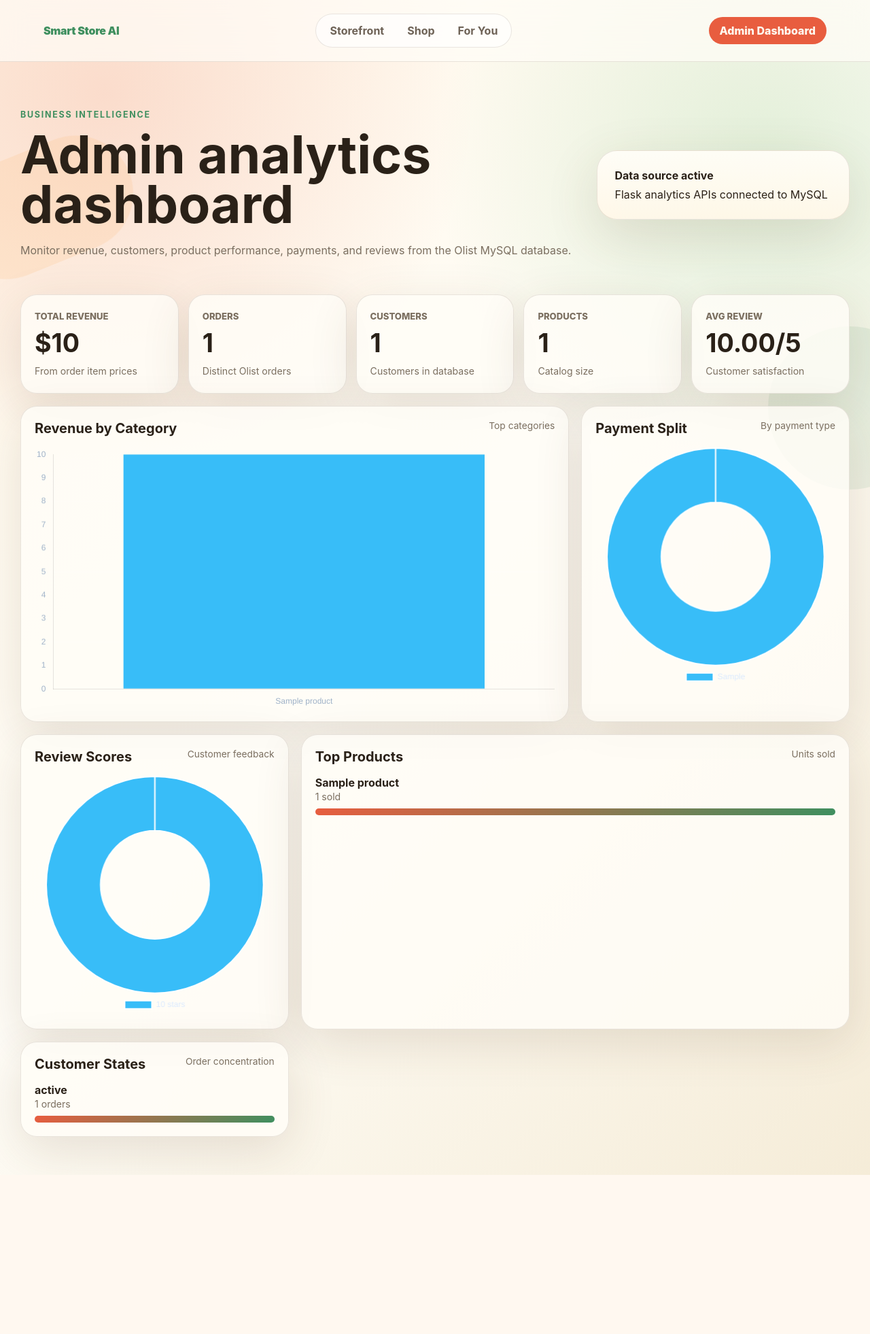
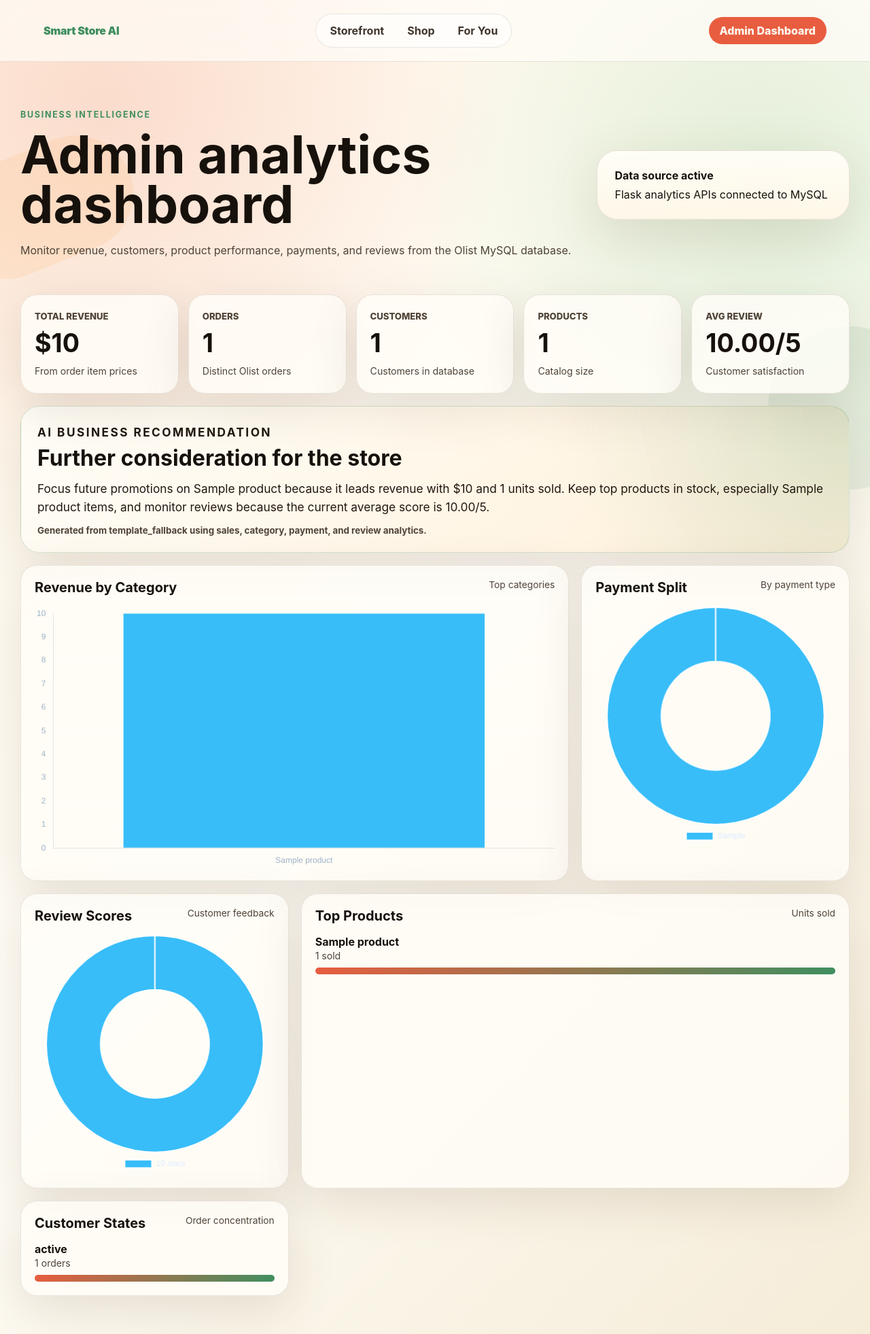
Before and after one commit to GanaTuka/Smart-Store-AI-Recommendation-System, a Flask app: page /admin in a window 1280 px wide. Shown: the whole page at 68% size. Before the commit the page ends 1728 px from the top, so only its background shows below. Run offline with Flask 3, Linux system fonts and the light colour scheme; tables that the repository leaves empty hold one stand-in row (values such as "Sample post"); data that the repository does not hold is empty.

Commit message:
admin panel ai oruulav

```diff
--- /dev/null
+++ b/analytics/ai_business_insights.py
@@ -0,0 +1,49 @@
+from ai.ollama_explainer import call_ollama
+from analytics.category_analysis import get_top_categories
+from analytics.payment_analysis import get_payment_breakdown
+from analytics.review_analysis import get_average_review_score
+from analytics.sales_analysis import get_sales_summary
+from analytics.top_products import get_top_products
+
+
+def get_business_recommendation():
+    summary = get_sales_summary()
+    categories = get_top_categories(3)
+    products = get_top_products(3)
+    payments = get_payment_breakdown()
+    average_review = get_average_review_score()
+
+    top_category = categories[0] if categories else {"category": "unknown", "revenue": 0, "units_sold": 0}
+    top_product = products[0] if products else {"category": "unknown", "units_sold": 0, "revenue": 0}
+    top_payment = payments[0] if payments else {"payment_type": "unknown", "payment_value": 0}
+
+    fallback = (
+        f"Focus future promotions on {top_category['category']} because it leads revenue "
+        f"with ${float(top_category['revenue'] or 0):,.0f} and {top_category['units_sold']} units sold. "
+        f"Keep top products in stock, especially {top_product['category']} items, and monitor reviews "
+        f"because the current average score is {average_review}/5."
+    )
+
+    prompt = f"""
+You are a business analyst for an e-commerce admin dashboard.
+Write one practical recommendation for the store owner in 2 short sentences.
+Use only the numbers below. Do not invent details.
+
+Total revenue: ${float(summary.get('total_sales') or 0):,.0f}
+Total orders: {summary.get('total_orders')}
+Top category: {top_category['category']} with ${float(top_category['revenue'] or 0):,.0f} revenue and {top_category['units_sold']} units sold
+Top product category: {top_product['category']} with {top_product['units_sold']} units sold
+Top payment method: {top_payment['payment_type']}
+Average review score: {average_review}/5
+
+Base recommendation: {fallback}
+""".strip()
+    llm_text = call_ollama(prompt)
+
+    return {
+        "recommendation": llm_text or fallback,
+        "source": "ollama" if llm_text else "template_fallback",
+        "top_category": top_category,
+        "top_product": top_product,
+        "average_review_score": average_review,
+    }
--- a/routes/analytics.py
+++ b/routes/analytics.py
@@ -1,5 +1,6 @@
 from flask import Blueprint, jsonify, render_template
 
+from analytics.ai_business_insights import get_business_recommendation
 from analytics.category_analysis import get_top_categories
 from analytics.customer_analysis import get_top_customer_states
 from analytics.payment_analysis import get_payment_breakdown
@@ -45,3 +46,8 @@ def review_distribution_api():
 @analytics_bp.route("/analytics/customer-states")
 def customer_states_api():
     return jsonify(get_top_customer_states())
+
+
+@analytics_bp.route("/analytics/business-recommendation")
+def business_recommendation_api():
+    return jsonify(get_business_recommendation())
--- a/static/css/style.css
+++ b/static/css/style.css
@@ -4,8 +4,8 @@
     --panel: #fffdf7;
     --accent: #e85d3f;
     --accent-2: #3f8f5f;
-    --text: #2a2118;
-    --muted: #7b6f60;
+    --text: #17110c;
+    --muted: #4f4338;
     --warning: #d99a25;
     --danger: #c94b4b;
     --line: rgba(79, 55, 32, 0.12);
@@ -97,7 +97,7 @@ a { color: inherit; text-decoration: none; }
 
 .nav-links a {
     border-radius: 999px;
-    color: #6e6256;
+    color: #3f352c;
     font-weight: 700;
     padding: 8px 14px;
 }
@@ -707,6 +707,35 @@ input {
 .kpi-card strong { display: block; font-size: clamp(1.45rem, 3vw, 2.35rem); margin: 8px 0; }
 .kpi-card p { font-size: 0.88rem; margin: 0; }
 
+.admin-ai-panel {
+    background:
+        radial-gradient(circle at top right, rgba(63, 143, 95, 0.18), transparent 34%),
+        linear-gradient(135deg, rgba(255, 253, 247, 0.96), rgba(255, 240, 216, 0.96));
+    border: 1px solid rgba(63, 143, 95, 0.22);
+    border-radius: 28px;
+    box-shadow: 0 24px 80px var(--shadow);
+    display: grid;
+    gap: 12px;
+    margin: 18px 0;
+    padding: 24px;
+}
+
+.admin-ai-panel h2 {
+    font-size: clamp(1.4rem, 3vw, 2rem);
+    margin: 4px 0 0;
+}
+
+.admin-ai-panel p {
+    color: #21170f;
+    font-size: 1.08rem;
+    margin: 0;
+}
+
+.admin-ai-panel small {
+    color: #4f4338;
+    font-weight: 750;
+}
+
 .dashboard-grid {
     display: grid;
     grid-template-columns: repeat(3, minmax(0, 1fr));
--- a/static/js/admin-dashboard.js
+++ b/static/js/admin-dashboard.js
@@ -68,16 +68,19 @@ function renderLeaderboard(id, rows, valueKey, valueLabel) {
 
 async function loadDashboard() {
     try {
-        const [summary, categories, payments, reviews, products, states] = await Promise.all([
+        const [summary, categories, payments, reviews, products, states, business] = await Promise.all([
             fetchJson('/analytics/summary'),
             fetchJson('/analytics/top-categories'),
             fetchJson('/analytics/payment-breakdown'),
             fetchJson('/analytics/review-distribution'),
             fetchJson('/analytics/top-products'),
             fetchJson('/analytics/customer-states'),
+            fetchJson('/analytics/business-recommendation'),
         ]);
 
         renderSummary(summary);
+        document.getElementById('businessRecommendation').textContent = business.recommendation;
+        document.getElementById('businessRecommendationSource').textContent = `Generated from ${business.source} using sales, category, payment, and review analytics.`;
         barChart('categoryChart', categories.map(row => row.category), categories.map(row => Number(row.revenue)), 'Revenue');
         doughnutChart('paymentChart', payments.map(row => row.payment_type), payments.map(row => Number(row.payment_value)));
         doughnutChart('reviewChart', reviews.map(row => `${row.review_score} stars`), reviews.map(row => Number(row.review_count)));
--- a/templates/admin.html
+++ b/templates/admin.html
@@ -4,7 +4,7 @@
     <meta charset="utf-8">
     <meta name="viewport" content="width=device-width, initial-scale=1">
     <title>Admin | Smart Store AI</title>
-    <link rel="stylesheet" href="{{ url_for('static', filename='css/style.css') }}?v=food-helper-2">
+    <link rel="stylesheet" href="{{ url_for('static', filename='css/style.css') }}?v=admin-ai-1">
     <script src="https://cdn.jsdelivr.net/npm/chart.js"></script>
 </head>
 <body>
@@ -32,6 +32,15 @@
 
         <section id="summaryCards" class="kpi-grid"></section>
 
+        <section class="admin-ai-panel">
+            <div>
+                <p class="eyebrow">AI Business Recommendation</p>
+                <h2>Further consideration for the store</h2>
+            </div>
+            <p id="businessRecommendation">Analyzing store performance...</p>
+            <small id="businessRecommendationSource">Preparing recommendation source...</small>
+        </section>
+
         <section class="dashboard-grid">
             <article class="dashboard-card large-card">
                 <div class="chart-heading"><h2>Revenue by Category</h2><span>Top categories</span></div>
@@ -55,6 +64,6 @@
             </article>
         </section>
     </main>
-    <script src="{{ url_for('static', filename='js/admin-dashboard.js') }}?v=helper-2"></script>
+    <script src="{{ url_for('static', filename='js/admin-dashboard.js') }}?v=admin-ai-1"></script>
 </body>
 </html>
```
